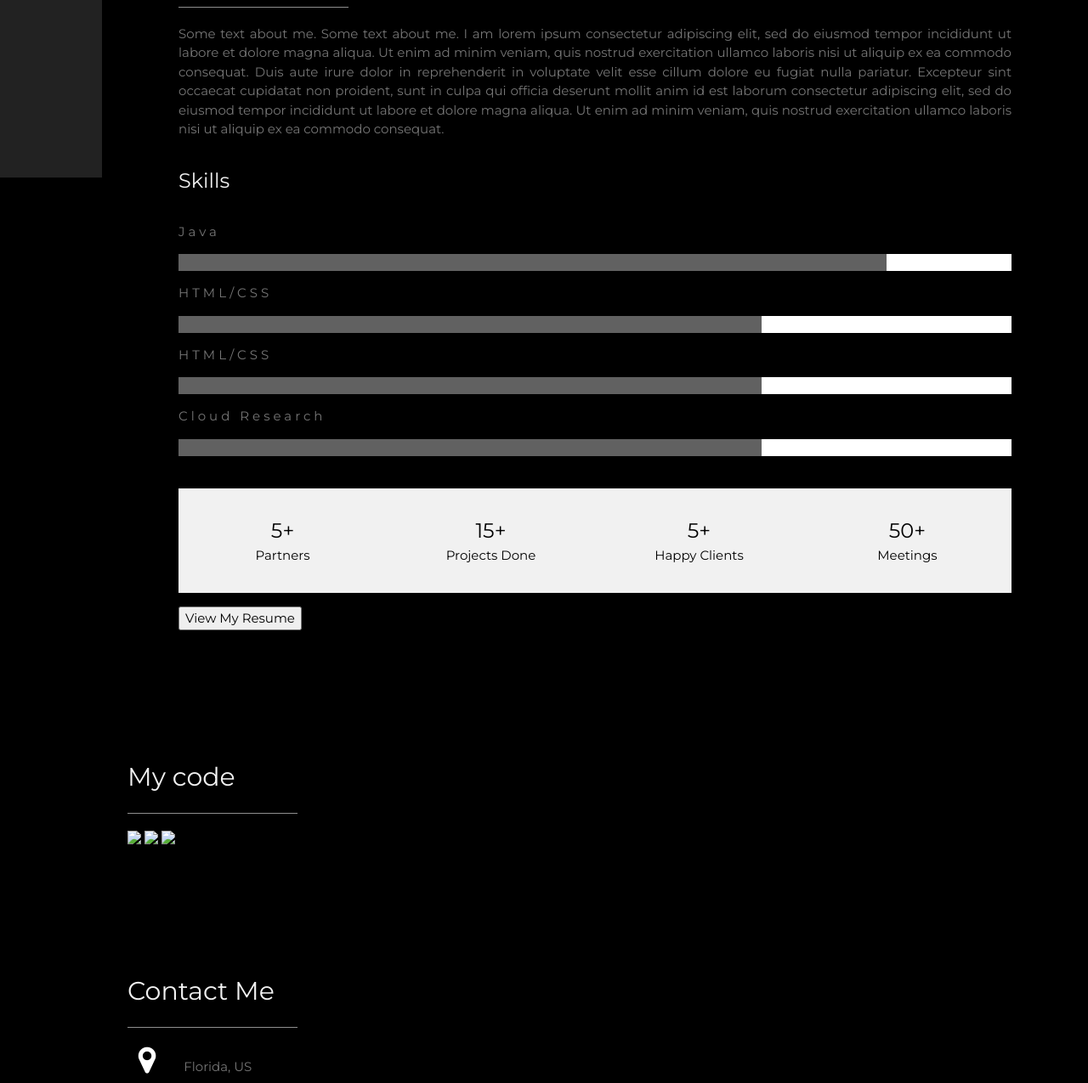
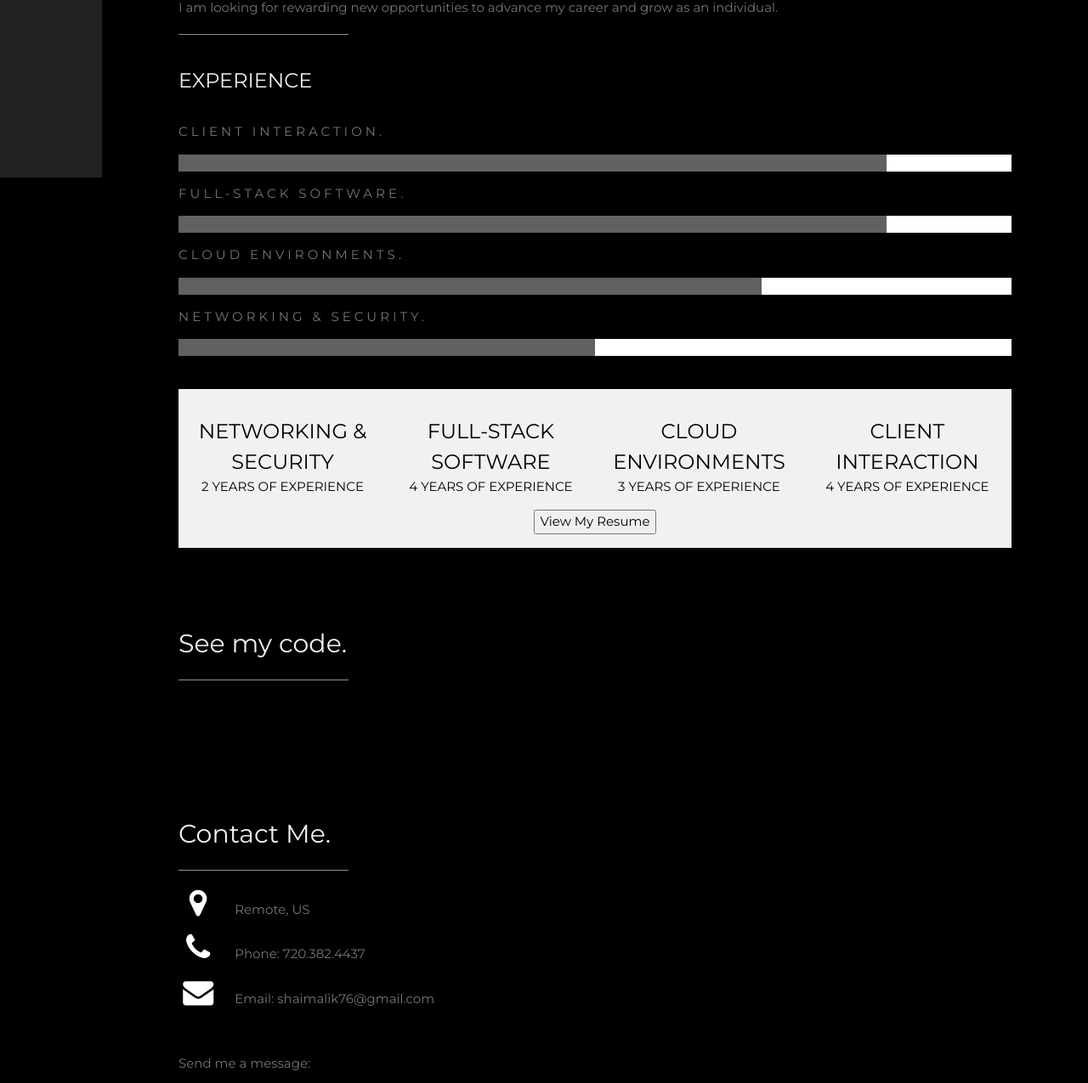
Before and after one commit to shaimalik/shaiMalikTest, a plain HTML site: page web/index.html in a window 1280 px wide. Shown: the part 591-1866 px from the top of the page at 85% size. Drawn offline with nearby package versions, Linux system fonts and the light colour scheme.

Commit message:
Update index.html

```diff
--- a/web/index.html
+++ b/web/index.html
@@ -1,3 +1,4 @@
+
 <!DOCTYPE html>
 <html>
 <title>Shai Malik Web</title>
@@ -14,7 +15,7 @@ body, h1,h2,h3,h4,h5,h6 {font-family: "Montserrat", sans-serif}
 /* Add a left margin to the "page content" that matches the width of the sidebar (120px) */
 #main {margin-left: 120px}
 /* Remove margins from "page content" on small screens */
-@media only screen and (max-width: 600px) {#main {margin-left: 0}}
+@media only screen and (max-width: 600px) {#main {margin-left: 09}}
 </style>
 <body class="w3-black">
 
@@ -22,32 +23,32 @@ body, h1,h2,h3,h4,h5,h6 {font-family: "Montserrat", sans-serif}
 <nav class="w3-sidebar w3-bar-block w3-small w3-hide-small w3-center">
   <!-- Avatar image in top left corner -->
 
- <img src="  https://scontent.xx.fbcdn.net/v/t1.0-9/10389142_836475686386090_6332339669011425205_n.jpg?oh=72f57a2e74c11682e45ea72a99a45337&oe=59CDE28C" alt="Shai Malik" class="w3-image"/>
+  <img src="https://media-exp2.licdn.com/mpr/mpr/shrinknp_400_400/AAIA_wDGAAAAAQAAAAAAAA2IAAAAJDg2NDZmZWYxLWJlMTQtNDViOC1hNGY5LWIwNzJjMjI4MjUwMw.jpg" alt="Shai Malik" class="w3-image"/>
   <a href="#" class="w3-bar-item w3-button w3-padding-large w3-black">
     <i class="fa fa-home w3-xxlarge"></i>
-    <p>HOME</p>
+    <p>HOME.</p>
   </a>
   <a href="#about" class="w3-bar-item w3-button w3-padding-large w3-hover-black">
     <i class="fa fa-user w3-xxlarge"></i>
-    <p>ABOUT</p>
+    <p>ABOUT.</p>
   </a>
   <a href="#code" class="w3-bar-item w3-button w3-padding-large w3-hover-black">
     <i class="fa fa-eye w3-xxlarge"></i>
-    <p>CODE</p>
+    <p>CODE.</p>
   </a>
   <a href="#contact" class="w3-bar-item w3-button w3-padding-large w3-hover-black">
     <i class="fa fa-envelope w3-xxlarge"></i>
-    <p>CONTACT</p>
+    <p>CONTACT.</p>
   </a>
 </nav>
 
 <!-- Navbar on small screens (Hidden on medium and large screens) -->
 <div class="w3-top w3-hide-large w3-hide-medium" id="myNavbar">
   <div class="w3-bar w3-black w3-opacity w3-hover-opacity-off w3-center w3-small">
-    <a href="#home" class="w3-bar-item w3-button" style="width:25% !important">HOME</a>
-    <a href="#about" class="w3-bar-item w3-button" style="width:25% !important">ABOUT</a>
-    <a href="#code" class="w3-bar-item w3-button" style="width:25% !important">CODE</a>
-    <a href="#contact" class="w3-bar-item w3-button" style="width:25% !important">CONTACT</a>
+    <a href="#home" class="w3-bar-item w3-button" style="width:25% !important">HOME.</a>
+    <a href="#about" class="w3-bar-item w3-button" style="width:25% !important">ABOUT.</a>
+    <a href="#code" class="w3-bar-item w3-button" style="width:25% !important">CODE.</a>
+    <a href="#contact" class="w3-bar-item w3-button" style="width:25% !important">CONTACT.</a>
   </div>
 </div>
 
@@ -56,7 +57,7 @@ body, h1,h2,h3,h4,h5,h6 {font-family: "Montserrat", sans-serif}
   <!-- Header/Home -->
   <header class="w3-container w3-padding-32 w3-center w3-black" id="home">
     <h1 class="w3-jumbo"><span class="w3-hide-small">Hello World. I'm</span> Shai!</h1>
-    <p>Cloud & Network Engineer. Programmer. Innovator. Hustler.</p>
+    <p>Cloud & Network Engineer. Programmer. Innovator. </p>
 
 
     <img src="https://scontent.xx.fbcdn.net/v/t1.0-9/18582075_1507782415922077_4036010652155384251_n.jpg?oh=52a8b9056bb28bd6a72bcc49b746c731&oe=599DD4FF" alt="Shai Malik" class="w3-image" width="300" height="00"/>
@@ -64,128 +65,74 @@ body, h1,h2,h3,h4,h5,h6 {font-family: "Montserrat", sans-serif}
 
   <!-- About Section -->
   <div class="w3-content w3-justify w3-text-grey w3-padding-64" id="about">
-    <h2 class="w3-text-light-grey">Shai Malik</h2>
+    <h2 class="w3-text-light-grey">A LITTLE ABOUT MYSELF...</h2> I am looking for rewarding new opportunities to advance my career and grow as an individual.
     <hr style="width:200px" class="w3-opacity">
-    <p>Some text about me. Some text about me. I am lorem ipsum consectetur adipiscing elit, sed do eiusmod tempor incididunt ut labore et dolore magna aliqua. Ut enim ad minim veniam, quis nostrud exercitation ullamco laboris nisi ut aliquip
-      ex ea commodo consequat. Duis aute irure dolor in reprehenderit in voluptate velit esse cillum dolore eu fugiat nulla pariatur. Excepteur sint occaecat cupidatat non proident, sunt in culpa qui officia deserunt mollit anim id est laborum consectetur
-      adipiscing elit, sed do eiusmod tempor incididunt ut labore et dolore magna aliqua. Ut enim ad minim veniam, quis nostrud exercitation ullamco laboris nisi ut aliquip ex ea commodo consequat.
+    <p>
     </p>
-    <h3 class="w3-padding-16 w3-text-light-grey" >Skills</h3>
+    <h3 class="w3-padding-16 w3-text-light-grey" >EXPERIENCE</h3>
     <!--programming and non programming skills listed-->
-    <p class="w3-wide">Java</p>
+    <p class="w3-wide">CLIENT INTERACTION. </p>
     <div class="w3-white">
       <div class="w3-dark-grey" style="height:20px;width:85%"></div>
     </div>
     <!--programming and non programming skills listed-->
-    <p class="w3-wide">HTML/CSS</p>
+    <p class="w3-wide">FULL-STACK SOFTWARE.</p>
+    <div class="w3-white">
+      <div class="w3-dark-grey" style="height:20px;width:85%"></div>
+    </div>
+
+    <p class="w3-wide">CLOUD ENVIRONMENTS.</p>
     <div class="w3-white">
       <div class="w3-dark-grey" style="height:20px;width:70%"></div>
     </div>
 
-    <p class="w3-wide">HTML/CSS</p>
+    <p class="w3-wide">NETWORKING & SECURITY.</p>
     <div class="w3-white">
-      <div class="w3-dark-grey" style="height:20px;width:70%"></div>
-    </div>
-
-    <p class="w3-wide">Cloud Research</p>
-    <div class="w3-white">
-      <div class="w3-dark-grey" style="height:20px;width:70%"></div>
+      <div class="w3-dark-grey" style="height:20px;width:50%"></div>
     </div><br>
 
     <div class="w3-row w3-center w3-padding-16 w3-section w3-light-grey">
       <div class="w3-quarter w3-section">
-        <span class="w3-xlarge">5+</span><br>
-        Partners
+        <span class="w3-xlarge">NETWORKING & SECURITY</span><br>
+        2 YEARS OF EXPERIENCE
       </div>
       <div class="w3-quarter w3-section">
-        <span class="w3-xlarge">15+</span><br>
-        Projects Done
+        <span class="w3-xlarge">FULL-STACK SOFTWARE</span><br>
+       4 YEARS OF EXPERIENCE
       </div>
       <div class="w3-quarter w3-section">
-        <span class="w3-xlarge">5+</span><br>
-        Happy Clients
+        <span class="w3-xlarge">CLOUD ENVIRONMENTS</span><br>
+        3 YEARS OF EXPERIENCE
       </div>
       <div class="w3-quarter w3-section">
-        <span class="w3-xlarge">50+</span><br>
-        Meetings
+        <span class="w3-xlarge">CLIENT INTERACTION</span><br>
+        4 YEARS OF EXPERIENCE
       </div>
-    </div>
-    <form action="https://goo.gl/BHLCUv">
+    <div>
+    <form action="https://drive.google.com/file/d/0ByCBoqlXw3QudVVBWHVQMEZRRDg/view?usp=sharing">
     <input type="submit" value="View My Resume" />
     </form>
-     <!--
-     Grid for pricing tables
-    <h3 class="w3-padding-16 w3-text-light-grey">My Price</h3>
-    <div class="w3-row-padding" style="margin:0 -16px">
-      <div class="w3-half w3-margin-bottom">
-        <ul class="w3-ul w3-white w3-center w3-opacity w3-hover-opacity-off">
-          <li class="w3-dark-grey w3-xlarge w3-padding-32">Basic</li>
-          <li class="w3-padding-16">Web Design</li>
-          <li class="w3-padding-16">Photography</li>
-          <li class="w3-padding-16">5GB Storage</li>
-          <li class="w3-padding-16">Mail Support</li>
-          <li class="w3-padding-16">
-            <h2>$ 10</h2>
-            <span class="w3-opacity">per month</span>
-          </li>
-          <li class="w3-light-grey w3-padding-24">
-            <button class="w3-button w3-white w3-padding-large w3-hover-black">Sign Up</button>
-          </li>
-        </ul>
-      </div>
-
-      <div class="w3-half">
-        <ul class="w3-ul w3-white w3-center w3-opacity w3-hover-opacity-off">
-          <li class="w3-dark-grey w3-xlarge w3-padding-32">Pro</li>
-          <li class="w3-padding-16">Web Design</li>
-          <li class="w3-padding-16">Photography</li>
-          <li class="w3-padding-16">50GB Storage</li>
-          <li class="w3-padding-16">Endless Support</li>
-          <li class="w3-padding-16">
-            <h2>$ 25</h2>
-            <span class="w3-opacity">per month</span>
-          </li>
-          <li class="w3-light-grey w3-padding-24">
-            <button class="w3-button w3-white w3-padding-large w3-hover-black">Sign Up</button>
-          </li>
-        </ul>
-      </div>
-    -->
-    <!-- End Grid/Pricing tables -->
     </div>
-
-
-  </div>
+    </div>
 
   <!-- Portfolio Section -->
   <div class="w3-padding-64 w3-content" id="code">
-    <h2 class="w3-text-light-grey">My code</h2>
+    <h2 class="w3-text-light-grey">See my code.</h2>
     <hr style="width:200px" class="w3-opacity">
-
-    <!-- Grid for code -->
-    <div class="w3-row-padding" style="margin:0 -16px">
-      <div class="w3-half">
-        <img src="/w3images/wedding.jpg" style="width:100%">
-        <img src="/w3images/rocks.jpg" style="width:100%">
-        <img src="/w3images/sailboat.jpg" style="width:100%">
-      </div>
-
-    <!-- End photo grid -->
     </div>
   <!-- End Portfolio Section -->
-  </div>
 
   <!-- Contact Section -->
   <div class="w3-padding-64 w3-content w3-text-grey" id="contact">
-    <h2 class="w3-text-light-grey">Contact Me</h2>
+    <h2 class="w3-text-light-grey">Contact Me.</h2>
     <hr style="width:200px" class="w3-opacity">
 
     <div class="w3-section">
-      <p><i class="fa fa-map-marker fa-fw w3-text-white w3-xxlarge w3-margin-right"></i> Florida, US</p>
+      <p><i class="fa fa-map-marker fa-fw w3-text-white w3-xxlarge w3-margin-right"></i> Remote, US</p>
       <p><i class="fa fa-phone fa-fw w3-text-white w3-xxlarge w3-margin-right"></i> Phone: 720.382.4437</p>
       <p><i class="fa fa-envelope fa-fw w3-text-white w3-xxlarge w3-margin-right"> </i> Email: shaimalik76@gmail.com</p>
     </div><br>
-    <p>Lets get in touch. Send me a message:</p>
+    <p>Send me a message:</p>
 
     <form action="/action_page.php" target="_blank">
       <p><input class="w3-input w3-padding-16" type="text" placeholder="Name" required name="Name"></p>
@@ -194,27 +141,22 @@ body, h1,h2,h3,h4,h5,h6 {font-family: "Montserrat", sans-serif}
       <p><input class="w3-input w3-padding-16" type="text" placeholder="Message" required name="Message"></p>
       <p>
         <button class="w3-button w3-light-grey w3-padding-large" type="submit">
-          <i class="fa fa-paper-plane"></i> SEND MESSAGE
+          <i class="fa fa-paper-plane"></i> SEND MESSAGE.
         </button>
       </p>
     </form>
+
   <!-- End Contact Section -->
-  </div>
+
 
     <!-- Footer -->
   <footer class="w3-content w3-padding-64 w3-text-grey w3-xlarge">
-    <i class="fa fa-facebook-official w3-hover-opacity"></i>
-    <i class="fa fa-instagram w3-hover-opacity"></i>
-    <i class="fa fa-snapchat w3-hover-opacity"></i>
-    <i class="fa fa-pinterest-p w3-hover-opacity"></i>
-    <i class="fa fa-twitter w3-hover-opacity"></i>
-    <i class="fa fa-linkedin w3-hover-opacity"></i>
-    <p class="w3-medium">Designed, Engineered and Developed by <a href="shaimalik.com" target="_blank" class="w3-hover-text-green">Shai Malik</a></p>
+
+      <i class="fa fa-linkedin w3-hover-opacity"></i> Connect.
+    <p class="w3-medium">This website was designed, engineered and developed by <a href="shaimalik.com" target="_blank" class="w3-hover-text-green">Shai Malik</a></p>
   <!-- End footer -->
   </footer>
 
 <!-- END PAGE CONTENT -->
-</div>
-
 </body>
 </html>
```
